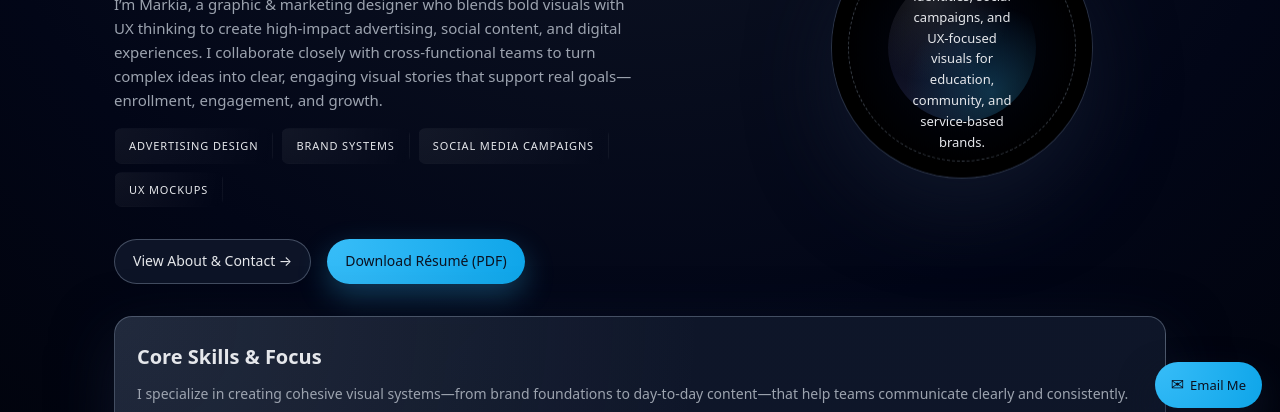
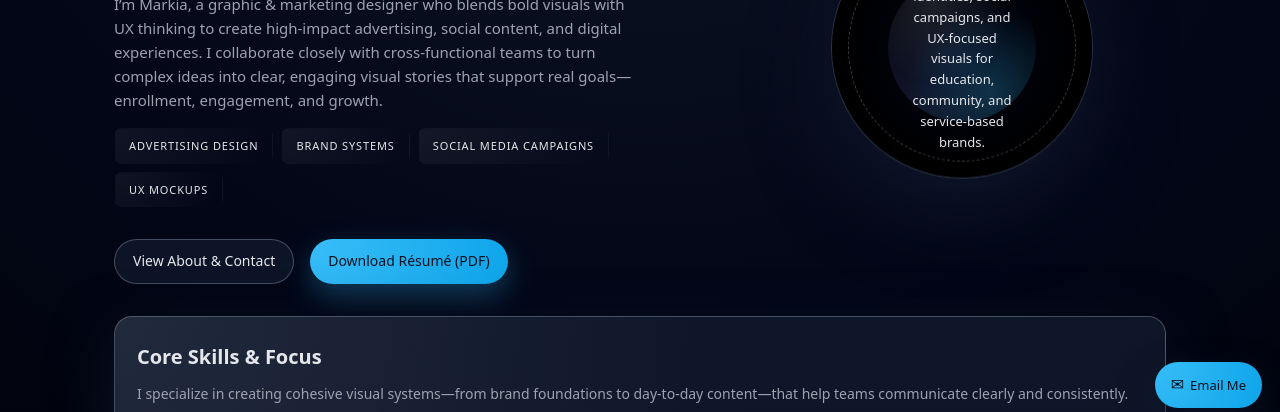
Before and after one commit to appiahmarkia/markia-portfolio, a plain HTML site: page index.html in a window 1280 px wide. Shown: the part 374-786 px from the top of the page. Drawn offline with Linux system fonts and the light colour scheme.

Commit message:
Update index.html

```diff
--- a/index.html
+++ b/index.html
@@ -67,7 +67,7 @@
 </div>
 
 <div class="hero-actions">
-  <a href="about.html" class="btn-ghost">View About &amp; Contact →</a>
+  <a href="about.html" class="btn-ghost">View About &amp; Contact </a>
   <a href="Markia_Appiah_Resume.pdf" class="btn-primary" download>Download Résumé (PDF)</a>
 </div>
 
```
